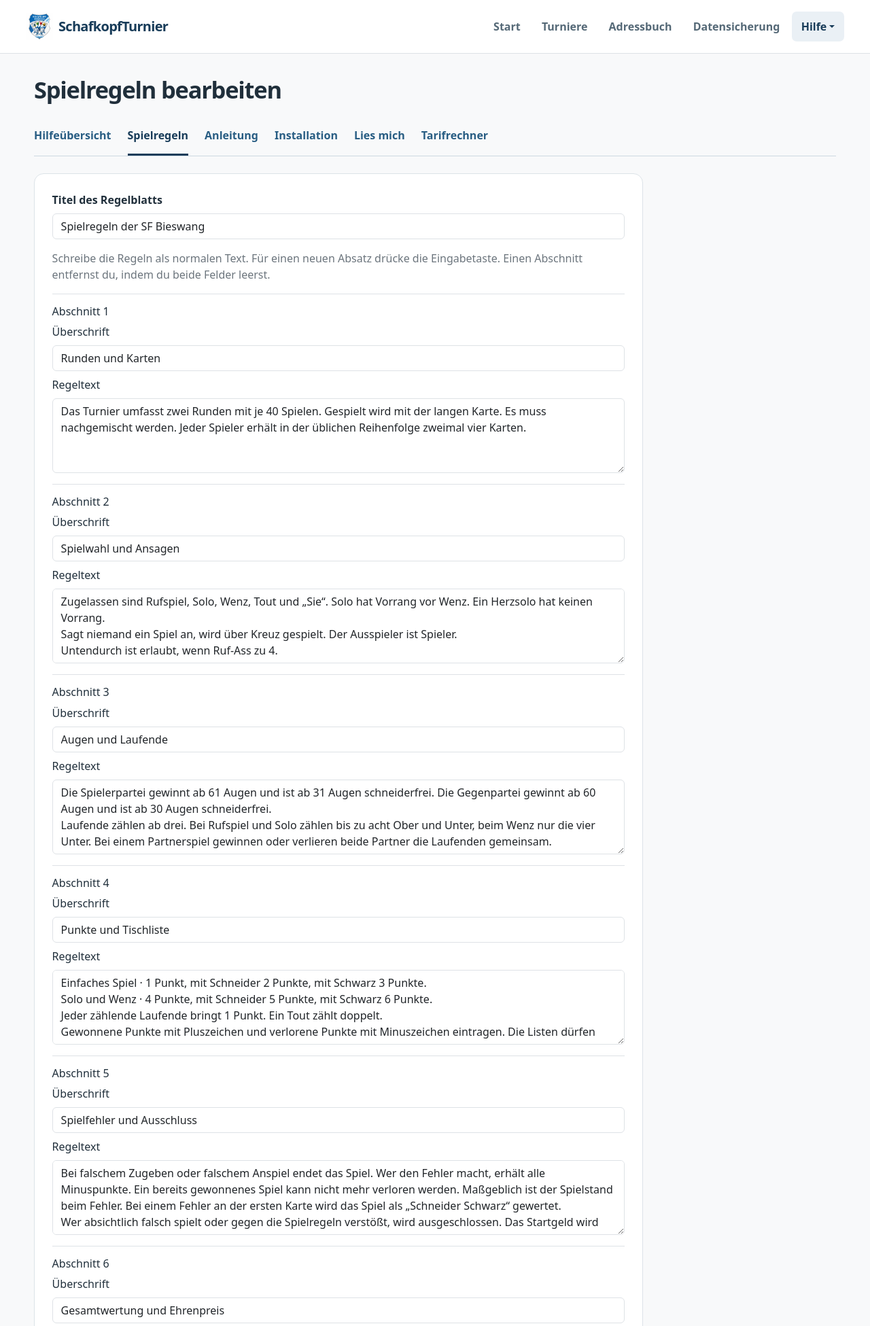
After one commit to dieter6605/SchafkopfTurnier, a Flask app: page /hilfe/spielregeln/bearbeiten in a window 1280 px wide. The commit adds this page. Shown: the top 1951 px of the page at 68% size. Run offline with Flask 3, Linux system fonts and the light colour scheme; data comes from the database, SQL or seed files in the repository; some libraries are stand-ins or nearby versions.

Commit message:
Spielregeln im Programm bearbeiten und als PDF herunterladen

```diff
--- /dev/null
+++ b/app/routes/rules.py
@@ -0,0 +1,112 @@
+"""Die vereinsweit geltenden Spielregeln für Anzeige, Bearbeitung und PDF."""
+from contextlib import closing
+from hashlib import sha256
+from io import BytesIO
+import json
+
+from flask import Blueprint, abort, flash, redirect, render_template, request, send_file, url_for
+
+from .. import db
+
+bp = Blueprint("rules", __name__, url_prefix="/hilfe/spielregeln")
+
+DEFAULT_RULES = {
+    "title": "Spielregeln der SF Bieswang",
+    "closing": "Wir wünschen viel Spaß und ein gutes Blatt. Eure Sportfreunde Bieswang",
+    "sections": [
+        ["Runden und Karten",
+         "Das Turnier umfasst zwei Runden mit je 40 Spielen. Gespielt wird mit der langen Karte. "
+         "Es muss nachgemischt werden. Jeder Spieler erhält in der üblichen Reihenfolge zweimal vier Karten."],
+        ["Spielwahl und Ansagen",
+         "Zugelassen sind Rufspiel, Solo, Wenz, Tout und „Sie“. Solo hat Vorrang vor Wenz. "
+         "Ein Herzsolo hat keinen Vorrang.\n"
+         "Sagt niemand ein Spiel an, wird über Kreuz gespielt. Der Ausspieler ist Spieler.\n"
+         "Untendurch ist erlaubt, wenn Ruf-Ass zu 4.\n"
+         "Im 1. Spiel darf kein Tout angesagt werden. Ein Tout muss unter Aufsicht gespielt werden. Kontra ist ausgeschlossen."],
+        ["Augen und Laufende",
+         "Die Spielerpartei gewinnt ab 61 Augen und ist ab 31 Augen schneiderfrei. "
+         "Die Gegenpartei gewinnt ab 60 Augen und ist ab 30 Augen schneiderfrei.\n"
+         "Laufende zählen ab drei. Bei Rufspiel und Solo zählen bis zu acht Ober und Unter, beim Wenz nur die vier Unter. "
+         "Bei einem Partnerspiel gewinnen oder verlieren beide Partner die Laufenden gemeinsam."],
+        ["Punkte und Tischliste",
+         "Einfaches Spiel · 1 Punkt, mit Schneider 2 Punkte, mit Schwarz 3 Punkte.\n"
+         "Solo und Wenz · 4 Punkte, mit Schneider 5 Punkte, mit Schwarz 6 Punkte.\n"
+         "Jeder zählende Laufende bringt 1 Punkt. Ein Tout zählt doppelt.\n"
+         "Gewonnene Punkte mit Pluszeichen und verlorene Punkte mit Minuszeichen eintragen. "
+         "Die Listen dürfen aufaddiert werden. Soli müssen eingekreist werden."],
+        ["Spielfehler und Ausschluss",
+         "Bei falschem Zugeben oder falschem Anspiel endet das Spiel. Wer den Fehler macht, erhält alle Minuspunkte. "
+         "Ein bereits gewonnenes Spiel kann nicht mehr verloren werden. Maßgeblich ist der Spielstand beim Fehler. "
+         "Bei einem Fehler an der ersten Karte wird das Spiel als „Schneider Schwarz“ gewertet.\n"
+         "Wer absichtlich falsch spielt oder gegen die Spielregeln verstößt, wird ausgeschlossen. Das Startgeld wird nicht erstattet."],
+        ["Gesamtwertung und Ehrenpreis",
+         "Bei gleicher Punktzahl liegt vorn, wer mehr Soli gespielt hat. Sind auch die Soli gleich, teilen sich die Spieler den Platz.\n"
+         "Den Ehrenpreis erhält, wer mit seiner Gesamtpunktzahl den geringsten Abstand zu null hat. "
+         "Haben mehrere Teilnehmer denselben geringsten Abstand, entscheidet das Los. Einen Trostpreis gibt es nicht."],
+    ],
+}
+
+
+def _read_rules(con):
+    row = db.one(con, "SELECT v FROM meta WHERE k='spielregeln'")
+    return json.loads(row["v"]) if row else DEFAULT_RULES
+
+
+def _revision(con, rules):
+    # Nach einer Wiederherstellung müssen auch bereits geöffnete Formulare neu geladen werden.
+    state = json.dumps([db.wlan_generation(con), rules], ensure_ascii=False)
+    return sha256(state.encode()).hexdigest()
+
+
+@bp.get("")
+def view():
+    with closing(db.connect()) as con:
+        rules = _read_rules(con)
+    return render_template("help/rules.html", title=rules["title"], rules=rules, section="regeln")
+
+
+@bp.get("/pdf")
+def pdf():
+    try:
+        from weasyprint import HTML
+    except (ImportError, OSError):
+        abort(503, description="Für das Regelblatt werden WeasyPrint und seine Systembibliotheken benötigt.")
+    with closing(db.connect()) as con:
+        rules = _read_rules(con)
+    page = render_template("help/rules_pdf.html", rules=rules)
+    response = send_file(BytesIO(HTML(string=page).write_pdf()), mimetype="application/pdf",
+                         as_attachment=True, download_name="Spielregeln.pdf")
+    response.cache_control.no_store = True
+    return response
+
+
+@bp.route("/bearbeiten", methods=["GET", "POST"])
+def edit():
+    error = ""
+    status = 200
+    with closing(db.connect()) as con, con:
+        con.execute("BEGIN IMMEDIATE" if request.method == "POST" else "BEGIN")
+        rules = _read_rules(con)
+        revision = _revision(con, rules)
+        if request.method == "POST":
+            titles = request.form.getlist("heading")
+            texts = request.form.getlist("text")
+            sections = [[heading.strip(), text.replace("\r\n", "\n").replace("\r", "\n").strip()]
+                        for heading, text in zip(titles, texts) if heading.strip() or text.strip()]
+            rules = {"title": request.form.get("title", "").strip(), "sections": sections,
+                     "closing": request.form.get("closing", "").strip()}
+            if request.form.get("revision") != revision:
+                error = "Die gespeicherte Fassung hat sich geändert. Kopiere bei Bedarf deinen Entwurf und öffne die aktuelle Fassung."
+                revision = request.form.get("revision", "")
+                status = 409
+            elif (len(titles) != len(texts) or not rules["title"] or not sections
+                  or any(not heading or not text for heading, text in sections)):
+                error = "Bitte gib einen Titel und mindestens einen Abschnitt an. Jeder Abschnitt braucht eine Überschrift und einen Text."
+                status = 422
+            else:
+                con.execute("INSERT INTO meta(k,v) VALUES('spielregeln',?) ON CONFLICT(k) DO UPDATE SET v=excluded.v",
+                            (json.dumps(rules, ensure_ascii=False),))
+                flash("Spielregeln gespeichert. Das PDF enthält die neue Fassung.", "ok")
+                return redirect(url_for("rules.view"), code=303)
+    return render_template("help/rules_edit.html", title="Spielregeln bearbeiten", section="regeln",
+                           rules=rules, revision=revision, error=error, conflict=status == 409), status
--- a/app/static/turnier.css
+++ b/app/static/turnier.css
@@ -341,6 +341,9 @@
 .sk-help-chapters li a { display: block; padding: .35rem 0; line-height: 1.35; }
 .sk-help-text { overflow-wrap: anywhere; line-height: 1.6; }
 .sk-help-text > :first-child { margin-top: 0; }
+.sk-rules { max-width: 56rem; }
+.sk-rules section:first-child > h2 { margin-top: 0; }
+.sk-rules section > p { margin-bottom: .45rem; }
 .sk-help-text :is(h2, h3, h4) { margin: 1.5em 0 .6em; color: var(--sk-navy); scroll-margin-top: 1rem; }
 .sk-help-text h2 { font-size: 1.45rem; }
 .sk-help-text h3 { font-size: 1.2rem; }
--- a/app/templates/help/_layout.html
+++ b/app/templates/help/_layout.html
@@ -4,7 +4,7 @@
 {% block main_class %}sk-workspace sk-help{% endblock %}
 {% block content %}
   <div class="sk-heading"><h1>{{ title }}</h1></div>
-  {% if section != 'overview' %}
+  {% if section != 'overview' and not g.wlan_request %}
     <nav class="turnier-nav sk-help-nav no-print" aria-label="Hilfebereiche">{{ help_links(section) }}</nav>
   {% endif %}
   {% block help_content %}{% endblock %}
--- a/app/templates/help/_links.html
+++ b/app/templates/help/_links.html
@@ -1,6 +1,7 @@
 {% macro help_links(section='', menu=false) %}
   {% for key, label, href in [
       ('overview', 'Hilfeübersicht', url_for('home.help_readme')),
+      ('regeln', 'Spielregeln', url_for('rules.view')),
       ('anleitung', 'Anleitung', url_for('home.help_docs', doc='anleitung')),
       ('installation', 'Installation', url_for('home.help_docs', doc='installation')),
       ('readme', 'Lies mich', url_for('home.help_docs', doc='readme')),
--- a/app/templates/help/index.html
+++ b/app/templates/help/index.html
@@ -8,11 +8,15 @@
   </section>
   <section class="sk-panel sk-support">
     <h2>Tarifrechner</h2>
-    <p class="text-secondary mb-1">Den Spieltarif und den Betrag je Gewinner und Verlierer berechnen.</p>
+    <p class="text-secondary mb-1">Geldtarif in Euro und Auszahlung je Spieler berechnen.</p>
     <a class="btn btn-outline-secondary mt-auto" href="{{ url_for('home.help_tarif') }}">Tarif berechnen</a>
   </section>
 </div>
 <div class="sk-event-grid">
+  <a class="sk-panel sk-event" href="{{ url_for('rules.view') }}">
+    <span><strong>Spielregeln</strong><small>Das Regelblatt lesen, als PDF herunterladen oder bearbeiten.</small></span>
+    <span class="ms-auto" aria-hidden="true">→</span>
+  </a>
   {% for doc, label, description in [
       ('installation', 'Installation', 'Anwendung einrichten, offline starten und das Vereins-WLAN nutzen.'),
       ('readme', 'Lies mich', 'Funktionen, Voraussetzungen und Aufbau der Turnierverwaltung nachschlagen.')] %}
--- /dev/null
+++ b/app/templates/help/rules_edit.html
@@ -0,0 +1,26 @@
+{% extends "help/_layout.html" %}
+{% block help_content %}
+<form method="post" class="sk-panel sk-pad sk-rules">
+  {{ csrf_field() }}
+  <input type="hidden" name="revision" value="{{ revision }}">
+  {% if error %}<p class="alert alert-warning" role="alert">{{ error }}</p>{% endif %}
+  <label for="rules-title" class="form-label fw-semibold">Titel des Regelblatts</label>
+  <input id="rules-title" name="title" class="form-control mb-3" value="{{ rules.title }}" required>
+  <p class="text-secondary">Schreibe die Regeln als normalen Text. Für einen neuen Absatz drücke die Eingabetaste. Einen Abschnitt entfernst du, indem du beide Felder leerst.</p>
+  {% for heading, text in rules.sections + [['', '']] %}
+  <fieldset class="border-top pt-3 mb-3">
+    <legend class="h6">{{ 'Weiteren Abschnitt hinzufügen (optional)' if loop.last else 'Abschnitt ' ~ loop.index }}</legend>
+    <label class="form-label" for="heading-{{ loop.index }}">Überschrift</label>
+    <input class="form-control mb-2" id="heading-{{ loop.index }}" name="heading" value="{{ heading }}">
+    <label class="form-label" for="text-{{ loop.index }}">Regeltext</label>
+    <textarea class="form-control" id="text-{{ loop.index }}" name="text" rows="{{ 3 if loop.last else 4 }}">{{ text }}</textarea>
+  </fieldset>{% endfor %}
+  <label class="form-label" for="closing">Schlusswort (optional)</label>
+  <textarea class="form-control mb-3" id="closing" name="closing" rows="2">{{ rules.closing }}</textarea>
+  <div class="d-flex gap-2 flex-wrap">
+    {% if conflict %}<a class="btn btn-primary" href="{{ url_for('rules.edit') }}">Aktuelle Fassung öffnen</a>
+    {% else %}<button type="submit" class="btn btn-primary">Spielregeln speichern</button>{% endif %}
+    <a class="btn btn-outline-secondary" href="{{ url_for('rules.view') }}">Abbrechen</a>
+  </div>
+</form>
+{% endblock %}
--- a/app/templates/help/tarifrechner.html
+++ b/app/templates/help/tarifrechner.html
@@ -4,6 +4,7 @@
   <form class="sk-tariff-form" id="tarif-form">
     <section class="sk-panel sk-pad">
       <h2 class="mb-3">Tarifwerte in Euro</h2>
+      <p class="text-secondary">Für die Punkte am Turniertisch gelten die <a href="{{ url_for('rules.view') }}">Spielregeln</a>.</p>
       <div class="row g-3">
         <div class="col-md-6">
           <label class="form-label" for="rateSchneider">Zuschlag</label>
--- a/app/templates/layout.html
+++ b/app/templates/layout.html
@@ -110,7 +110,7 @@
             <li><a class="nav-link" href="{{ url_for(endpoint) }}" {% if active %}aria-current="page"{% endif %}>{{ label }}</a></li>
           {% endfor %}
           <li class="nav-item dropdown">
-            <button class="nav-link dropdown-toggle" {% if ep.startswith('home.help') or in_diagnostics %}aria-current="true"{% endif %} data-bs-toggle="dropdown" aria-expanded="false">Hilfe</button>
+            <button class="nav-link dropdown-toggle" {% if ep.startswith('home.help') or request.blueprint == 'rules' or in_diagnostics %}aria-current="true"{% endif %} data-bs-toggle="dropdown" aria-expanded="false">Hilfe</button>
             <ul class="dropdown-menu dropdown-menu-end">
               {% from "help/_links.html" import help_links with context %}
               {{ help_links(menu=true) }}
--- a/app/templates/wlan.html
+++ b/app/templates/wlan.html
@@ -25,4 +25,5 @@
 {% else %}
   <p>Öffne den Helferlink, den dir die Turnierleitung für dieses Turnier gibt.</p>
 {% endif %}
+<p class="mt-3"><a href="{{ url_for('rules.view') }}">Spielregeln lesen</a></p>
 {% endblock %}
--- a/app/web.py
+++ b/app/web.py
@@ -24,6 +24,7 @@ from .routes.addresses import bp as addresses_bp
 from .routes.tournaments import bp as tournaments_bp
 from .routes.api import bp as api_bp
 from .routes.help import bp as help_bp
+from .routes.rules import bp as rules_bp
 
 
 def create_app(*, db_path: Path, backup_dir: Optional[Path] = None,
@@ -325,5 +326,6 @@ def create_app(*, db_path: Path, backup_dir: Optional[Path] = None,
     app.register_blueprint(tournaments_bp)
     app.register_blueprint(api_bp)
     app.register_blueprint(help_bp)
+    app.register_blueprint(rules_bp)
 
     return app
--- a/app/wlan.py
+++ b/app/wlan.py
@@ -70,6 +70,8 @@ def guard_access():
     endpoint = request.endpoint
     if endpoint == "static" and request.view_args["filename"] in PUBLIC_ASSETS:
         return
+    if endpoint in {"rules.view", "rules.pdf"} and request.method in {"GET", "HEAD"}:
+        return
     if endpoint == "home.home":
         return render_template("wlan.html")
     if endpoint in {"wlan.helper", "wlan.logout", "tournaments.wlan_player_card"}:
```
Also changed, not shown: app/templates/help/_rule_sections.html (added, +7 -0 lines), app/templates/help/rules.html (added, +9 -0 lines), app/templates/help/rules_pdf.html (added, +10 -0 lines), docs/ANLEITUNG.md (+8 -0 lines), tests/test_form_protection.py (+1 -1 lines), tests/test_help.py (+1 -1 lines), tests/test_rules.py (added, +107 -0 lines).
